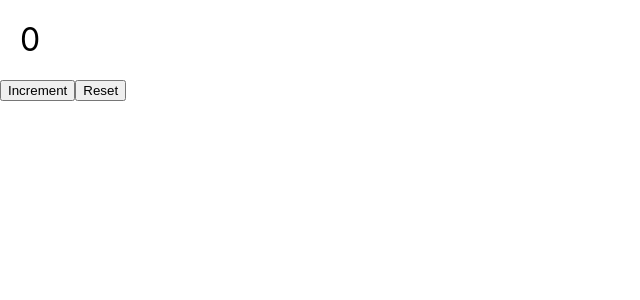
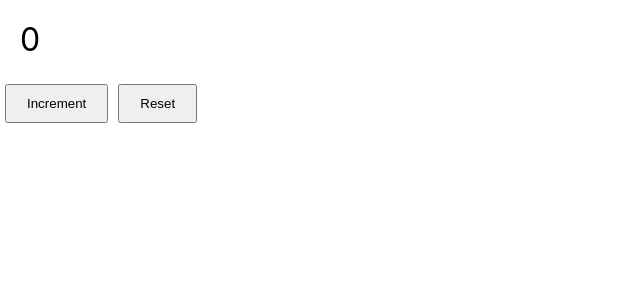
Before and after one commit to ishu9bansal/react-counter, a React (Create React App) app: page / in a window 1280 px wide. Shown: the top 300 px of the page, without its empty margins (0-640 px from the left). Built offline with nearby package versions, Linux system fonts and the light colour scheme.

Commit message:
move counter outside of app

```diff
--- a/src/App.css
+++ b/src/App.css
@@ -36,13 +36,3 @@
     transform: rotate(360deg);
   }
 }
-
-#counter {
-  font-size: 2em;
-  margin: 20px;
-}
-
-.button {
-  padding: 10px 20px;
-  margin: 5px;
-}
--- a/src/App.js
+++ b/src/App.js
@@ -1,20 +1,9 @@
-import React, { useState } from 'react';
+import React from 'react';
 import './App.css';
+import Counter from './components/Counter';
 
 function App() {
-  const [count, setCount] = useState(0);
-
-  const increment = () => setCount(count + 1);
-  const reset = () => setCount(0);
-
-  return (
-    <div>
-        <div id="counter">{count}</div>
-        <button onClick={increment}>Increment</button>
-        <button onClick={reset}>Reset</button>
-        <div id="message">{count > 10 ? "Threshold crossed!" : ""}</div>
-    </div>
-  );
+  return <Counter/>;
 }
 
 export default App;
--- /dev/null
+++ b/src/components/Counter.css
@@ -0,0 +1,9 @@
+#counter {
+    font-size: 2em;
+    margin: 20px;
+}
+
+button {
+    padding: 10px 20px;
+    margin: 5px;
+}
--- /dev/null
+++ b/src/components/Counter.js
@@ -0,0 +1,20 @@
+import React, { useState } from 'react';
+import './Counter.css';
+
+function Counter() {
+  const [count, setCount] = useState(0);
+
+  const increment = () => setCount(count + 1);
+  const reset = () => setCount(0);
+
+  return (
+    <div>
+        <div id="counter">{count}</div>
+        <button onClick={increment}>Increment</button>
+        <button onClick={reset}>Reset</button>
+        <div id="message">{count > 10 ? "Threshold crossed!" : ""}</div>
+    </div>
+  );
+}
+
+export default Counter;
```
